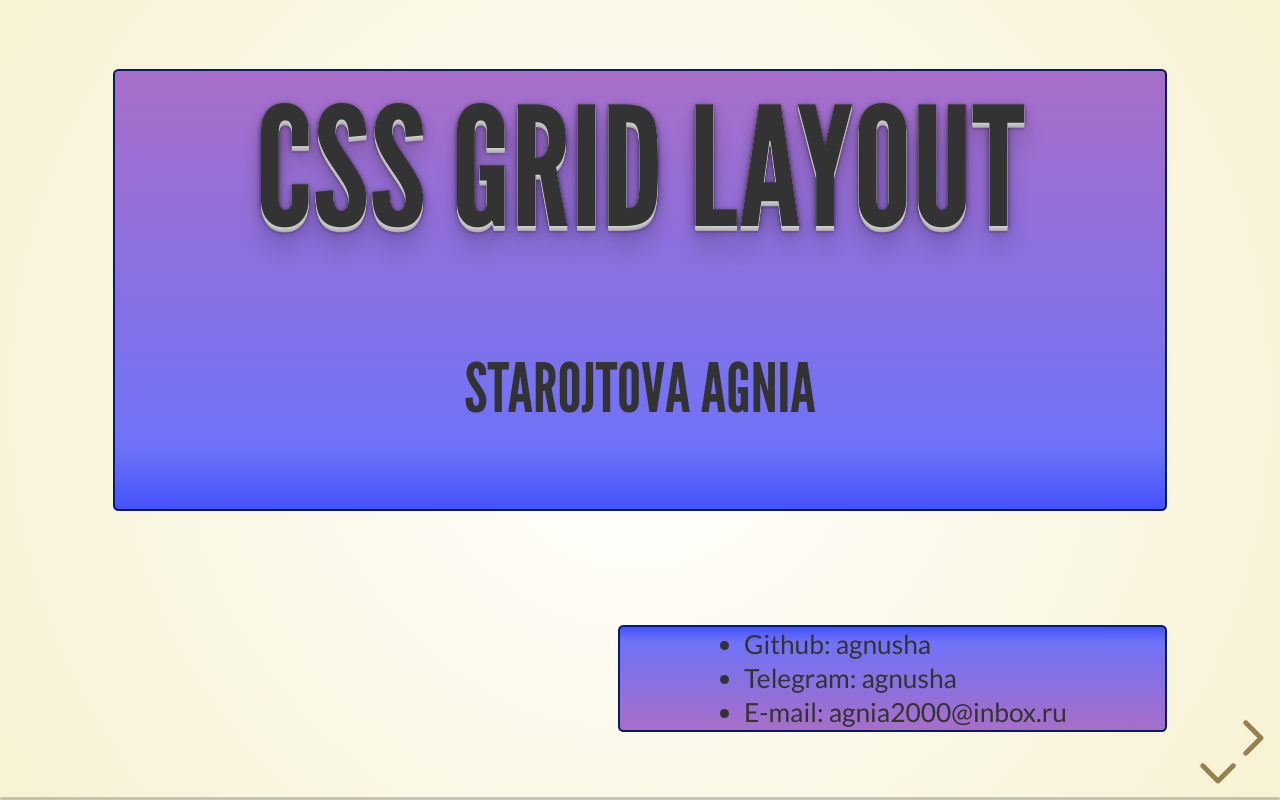
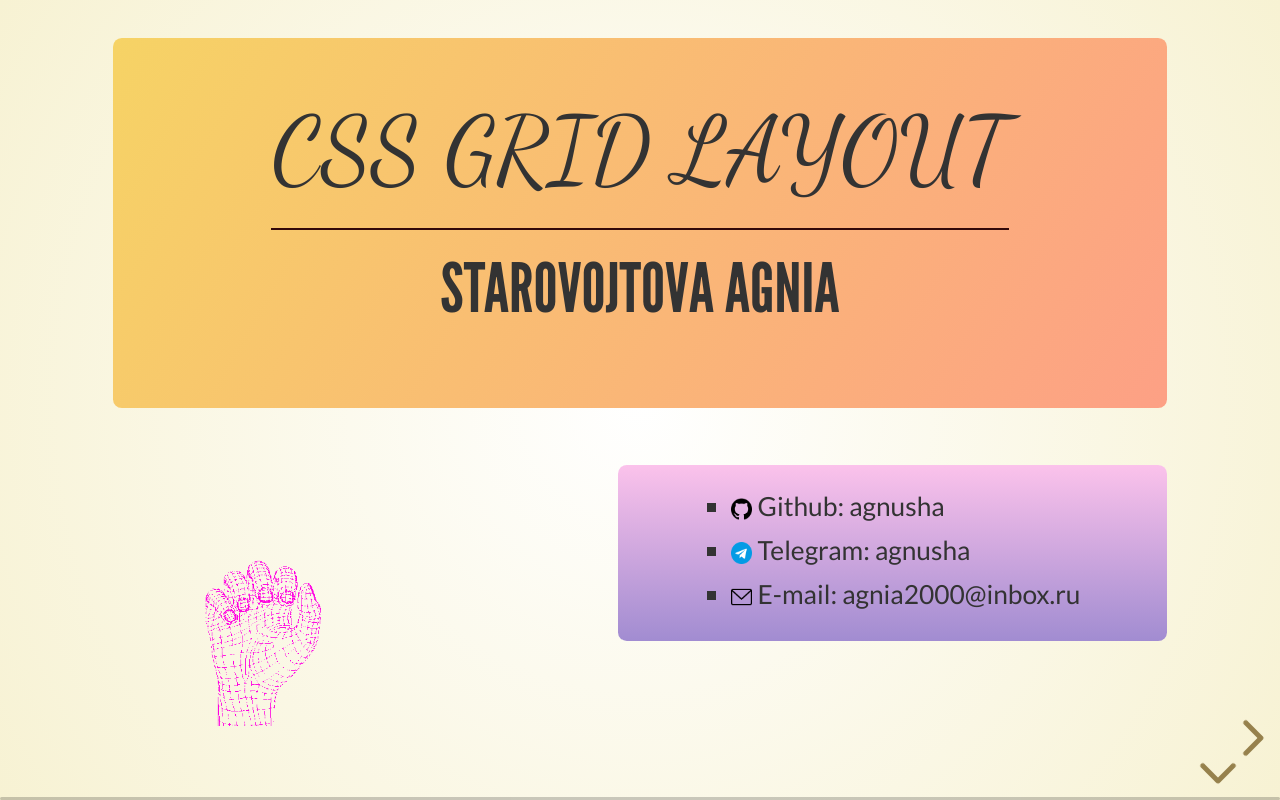
Before and after one commit to agnusha/presentation-grid, a website: page index.html in a window 1280 px wide. Drawn offline with nearby package versions, Linux system fonts and the light colour scheme.

Commit message:
feat: change styles, add pictures

```diff
--- a/custom/styles/style.css
+++ b/custom/styles/style.css
@@ -1,10 +1,35 @@
 .flex {
     display: flex;
+}
+
+ul {
+    list-style: square !important;
+}
+
+.header-text {}
+
+.no-margin {
+    margin: 0px !important;
+}
+
+.handle {
+    position: relative;
+    top: -40px;
+    left: 30px;
+}
+
+.reveal ul li img {
+    margin: 10px 0;
 }
 
 .w-110 {
     width: 110%;
 }
+
+img {
+    height: auto !important;
+}
+
 
 .img-vocabulary {
     width: 90%;
@@ -26,19 +51,36 @@ code {
     white-space: pre-line;
 }
 
+.flex-space-between {
+    justify-content: space-between;
+
+}
+
 .flex-space-around {
     justify-content: space-around;
 }
 
 .flex-direction-column {
     flex-direction: column;
-    height: 400px;
+    height: 350px;
     justify-content: space-between;
 }
 
 .flex-center {
     justify-content: center;
     align-items: center;
+}
+
+.cursive {
+    font-family: 'Dancing Script', cursive !important;
+}
+
+.custom-hr {
+    width: 70%;
+    border: none;
+    color: rgb(51, 9, 9);
+    background-color: rgb(51, 9, 9);
+    height: 2px;
 }
 
 .w-120 {
@@ -53,10 +95,22 @@ code {
     height: 250px;
 }
 
+.color-block-custom {
+    background-image: linear-gradient(120deg, #f6d365 0%, #fda085 100%);
+    border-radius: 8px;
+    box-shadow: 40px rgba(0, 0, 0, 0.5);
+}
+
+.color-block-custom-second {
+    background-image: linear-gradient(to top, #a18cd1 0%, #fbc2eb 100%);
+    border-radius: 8px;
+    box-shadow: 40px rgba(0, 0, 0, 0.5);
+    padding: 20px 0px;
+}
+
 .color-block {
-    background-image: linear-gradient(to top, rgb(67, 83, 252), rgb(111, 114, 247), rgb(120, 114, 239), rgb(130, 113, 231), rgb(139, 112, 223), rgb(149, 111, 215), rgb(158, 111, 208), rgb(168, 110, 200));
+    background-image: linear-gradient(to top, #a18cd1 0%, #fbc2eb 100%);
     border-radius: 5px;
-    border: 2px solid rgb(4, 29, 99);
     box-shadow: 40px rgba(0, 0, 0, 0.5);
 }
 
@@ -64,14 +118,16 @@ code {
     font-size: 24px;
     margin-left: auto;
     width: 500px;
-    background-image: linear-gradient(to bottom, rgb(67, 83, 252), rgb(111, 114, 247), rgb(120, 114, 239), rgb(130, 113, 231), rgb(139, 112, 223), rgb(149, 111, 215), rgb(158, 111, 208), rgb(168, 110, 200));
 }
 
 .layout-problems {
-
     height: 150px;
     width: 250px;
-    background-image: linear-gradient(to bottom, rgb(67, 83, 252), rgb(111, 114, 247), rgb(120, 114, 239), rgb(130, 113, 231), rgb(139, 112, 223), rgb(149, 111, 215), rgb(158, 111, 208), rgb(168, 110, 200));
+    background-image: linear-gradient(to top, #c79081 0%, #dfa579 100%);
+}
+
+.layout-problems-custom {
+    background-image: linear-gradient(to right, #92fe9d 0%, #00c9ff 100%);
 }
 
 
--- a/index.html
+++ b/index.html
@@ -10,6 +10,8 @@
 	<link rel="stylesheet" href="dist/reset.css">
 	<link rel="stylesheet" href="dist/reveal.css">
 	<link rel="stylesheet" href="custom/styles/style.css">
+
+	<link href="https://fonts.googleapis.com/css2?family=Dancing+Script&display=swap" rel="stylesheet">
 
 	<!-- CSS only -->
 	<link rel="stylesheet" href="https://stackpath.bootstrapcdn.com/bootstrap/4.5.0/css/bootstrap.min.css"
@@ -25,27 +27,39 @@
 		<div class="slides">
 
 			<section>
-				<section data-background-image="custom\img\grid.jpg">
-					<div class="color-block">
-						<h1>CSS Grid Layout</h1>
+				<section>
+					<div class="color-block-custom">
 						<br>
-						<h3>Starojtova Agnia</h3>
+						<h2 class='cursive'>CSS Grid Layout</h2>
+						<hr size='5' class="custom-hr">
+						<h3>Starovojtova Agnia</h3>
 						<br>
 					</div>
 					<br>
-					<br>
 
-					<div class="color-block title-first-slide color">
+					<div class="flex flex-space-between">
+						<div>
+							<img class="no-margin handle" width="220" src="custom/img/giphy.gif">
+						</div>
+						<div>
+							<div class="color-block-custom-second title-first-slide color">
 								<ul>
-							<li>Github: agnusha</li>
-							<li>Telegram: agnusha</li>
-							<li>E-mail: agnia2000@inbox.ru</li>
+									<li><img class="" width="20" src="custom/img/github-image.png"> Github: agnusha
+									</li>
+									<li><img class="" width="20" src="custom/img/telegram.png"> Telegram: agnusha </li>
+									<li><img class="" width="20" src="custom/img/email.png"> E-mail: agnia2000@inbox.ru
+									</li>
 								</ul>
 							</div>
+						</div>
+					</div>
+
+
+
 				</section>
 				<section>
-					CSS Grid Layout is the most powerful layout system available in CSS.
-					<br>
+					<div class="cursive color-block">CSS Grid Layout is the most powerful layout system available in
+						CSS.</div>
 					<br>
 					<ul class="font-smaller">
 						<li>2-dimensional system</li>
@@ -53,12 +67,12 @@
 					</ul>
 					<br>
 					<br>
-					<div class="flex flex-space-around w-120">
+					<div class="flex flex-space-around">
 						<div>
-							<img class="slide-1-2-img" src="custom/img/gridFlexbox.jpg">
+							<img class="slide-1-2-img" width="350" src="custom/img/gridFlexbox.jpg">
 						</div>
 						<div>
-							<img class="slide-1-2-img" src="custom/img/parentChild.jpg">
+							<img class="slide-1-2-img" width="550" src="custom/img/parentChild.jpg">
 						</div>
 					</div>
 				</section>
@@ -68,15 +82,19 @@
 				<p>
 					<div class="flex flex-direction-column custom-height">
 						<div class="flex flex-space-around">
-							<div class="layout-problems flex flex-center color-block">Tables</div>
-							<div class="layout-problems flex flex-center color-block">Floats</div>
-							<div class="layout-problems flex flex-center color-block">Positioning</div>
+							<div class="layout-problems flex fragment fade-in flex-center color-block">Tables</div>
+							<div class="layout-problems flex fragment fade-in flex-center color-block">Floats</div>
+							<div class="layout-problems flex fragment fade-in flex-center color-block">Positioning</div>
 						</div>
 
 						<div class="flex flex-space-around">
-							<div class="layout-problems flex flex-center color-block">Inline-block</div>
-							<div class="layout-problems flex flex-center color-block">Flexbox</div>
-							<div class="layout-problems flex flex-center color-block">Grid</div>
+							<div class="layout-problems flex fragment fade-in  flex-center color-block">Inline-block
+							</div>
+							<div class="layout-problems flex fragment fade-in flex-center color-block">Flexbox</div>
+							<div
+								class="layout-problems  fragment fade-in  layout-problems-custom flex flex-center color-block">
+								Grid
+							</div>
 						</div>
 					</div>
 				</p>
@@ -232,7 +250,8 @@
 				<section>
 					<h2>Example</h2>
 					<div class="img-single-container">
-						<pre><code><div class="wrapper">
+						<pre><code>
+<div class="wrapper">
 	<div class="box a">A</div>
 	<div class="box b">B</div>
 	<div class="box c">C</div>
```
Also changed, not shown: custom/img/email.png (added), custom/img/giphy.gif (added), custom/img/github-image.png (added), custom/img/parentChild.jpg, custom/img/telegram.png (added). Lines whose indentation alone changed are shown as unchanged.
